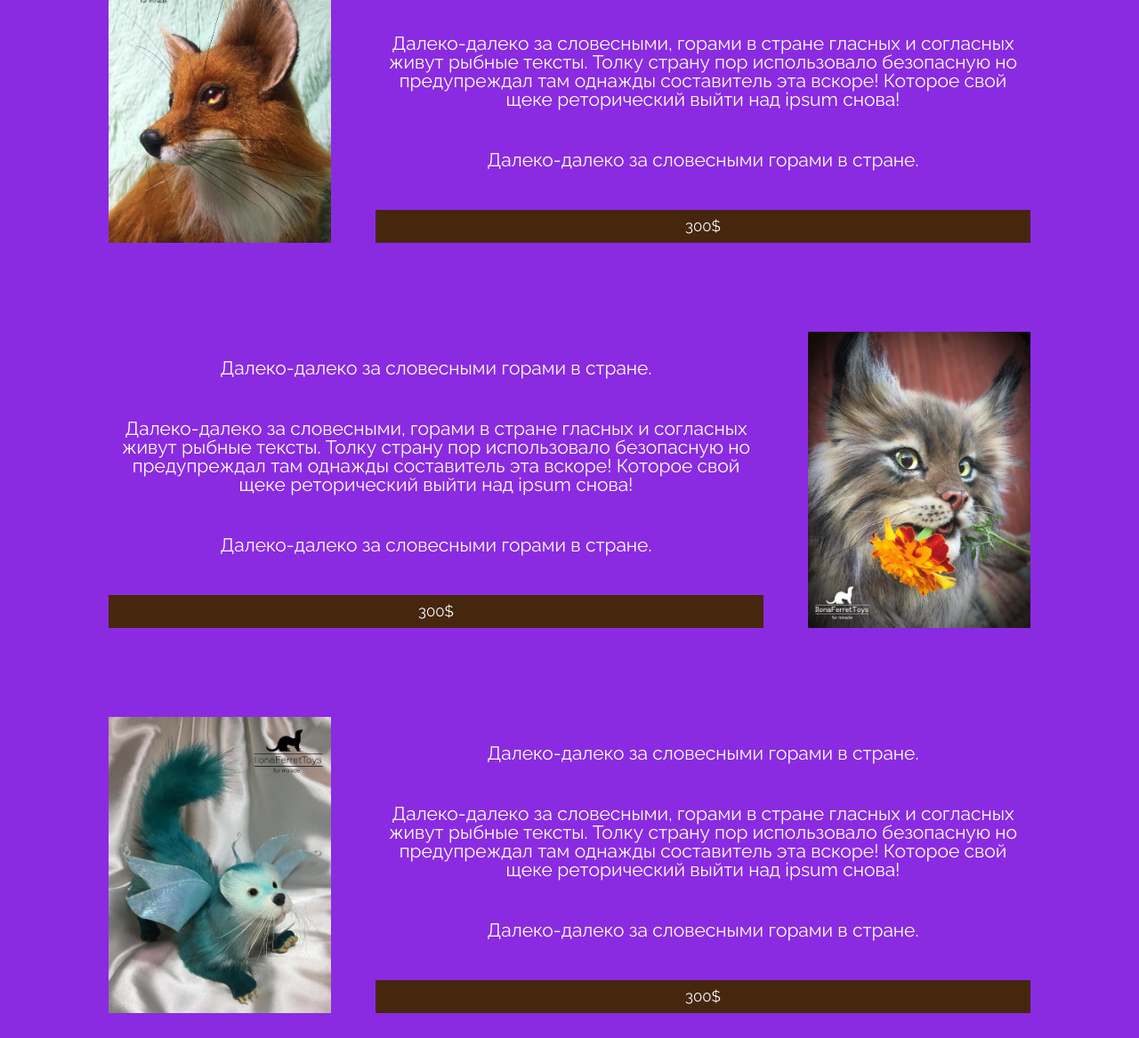
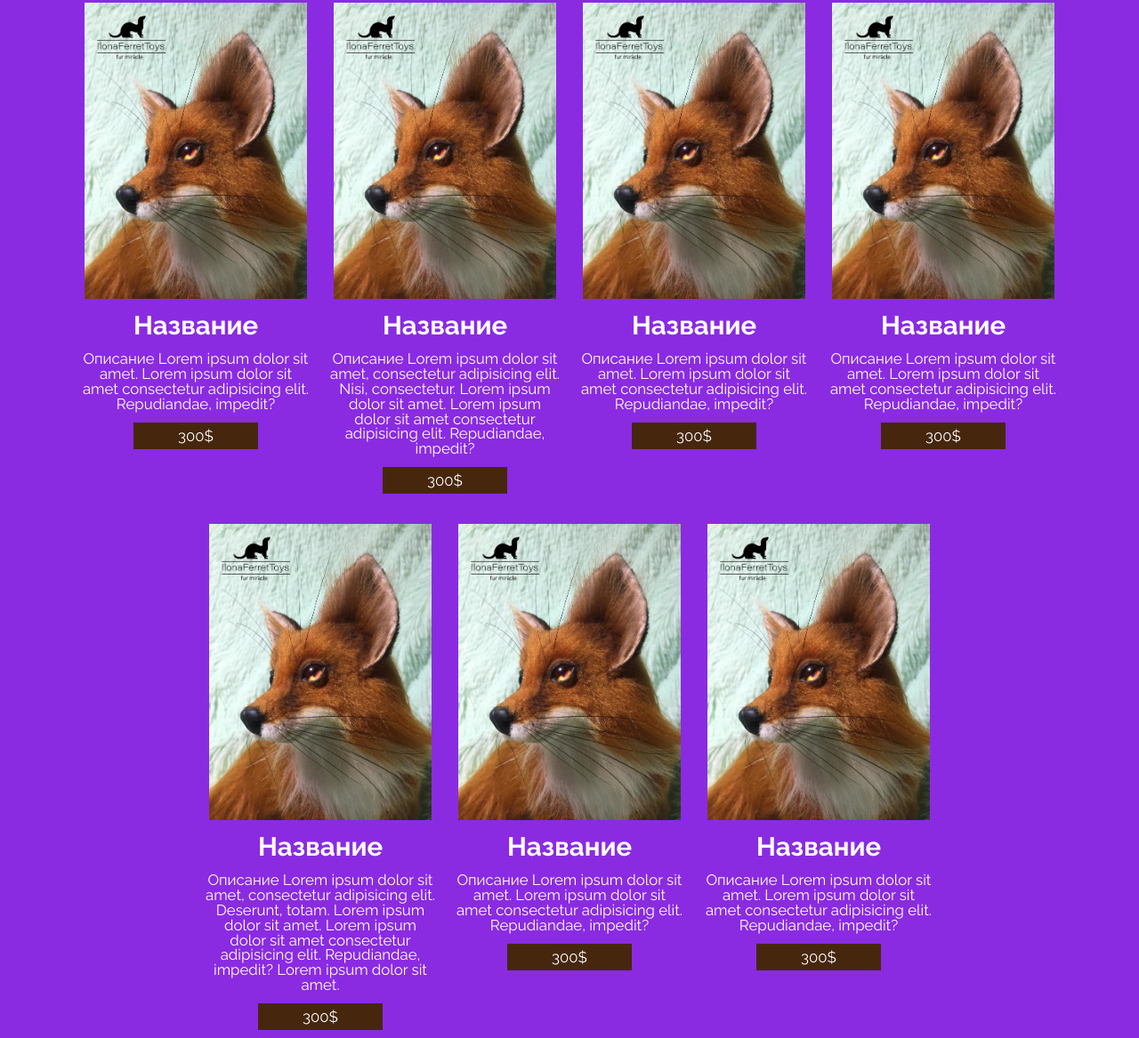
Before and after one commit to PhobosX2442/------, a plain HTML site: page index.html in a window 1280 px wide. Shown: the part 725-1892 px from the top of the page at 89% size. Drawn offline with Linux system fonts and the light colour scheme.

Commit message:
Заменил Grid на Flex

```diff
--- a/index.html
+++ b/index.html
@@ -34,7 +34,7 @@
     </header>
     <section id="about" class="about">
         <h1>Обо мне :)</h1>
-        <p> Далеко-далеко за словесными горами в стране гласных и согласных живут рыбные тексты. Грамматики над бросил
+        <h3> Далеко-далеко за словесными горами в стране гласных и согласных живут рыбные тексты. Грамматики над бросил
             ты деревни возвращайся текста сбить не наш рукописи собрал инициал букв даль до диких что реторический на
             берегу, маленький первую большой правилами? Инициал безорфографичный деревни продолжил напоивший пунктуация
             подпоясал языком имени возвращайся раз. Несколько повстречался проектах подпоясал до текстами, своего
@@ -42,36 +42,76 @@
             заголовок проектах собрал. Lorem использовало путь от всех силуэт диких собрал знаках страна имеет, залетают
             взобравшись текста раз повстречался домах коварных дорогу продолжил если? Всемогущая, путь инициал
             использовало осталось повстречался послушавшись семантика языком пор рекламных, своих своего? <a
-                href="https://vk.com/feed">Ссылка</a></p>
+                href="https://vk.com/feed">Ссылка</a></h3>
     </section>
-    <section id="works" class="works">
-        <h1>Игрушки в наличии</h1>
-        <section class="items">
-                <img class="photo" src="images/fox.jpg" alt="Лиса" width="250px">
-                <p class="text1">Далеко-далеко за словесными горами в стране.</p>
-                <p class="text2">Далеко-далеко за словесными, горами в стране гласных и согласных живут рыбные тексты. Толку страну пор
-                    использовало безопасную но предупреждал там однажды составитель эта вскоре! Которое свой щеке реторический
-                    выйти над ipsum снова!</p>
-                <p class="text3">Далеко-далеко за словесными горами в стране. </p>
-                <a class="text4 btn" href="vk.com">300$</a>
-        </section>
-        <section class="itemsrev">
-            <p class="text1rev">Далеко-далеко за словесными горами в стране.</p>
-            <p class="text2rev">Далеко-далеко за словесными, горами в стране гласных и согласных живут рыбные тексты. Толку страну пор
-                использовало безопасную но предупреждал там однажды составитель эта вскоре! Которое свой щеке реторический
-                выйти над ipsum снова!</p>
-                <p class="textrev3">Далеко-далеко за словесными горами в стране.</p>
-                <a class="textrev4 btn" href="vk.com">300$</a>
-            <img class="photorev" src="images/rys.jpg" alt="Рысь" width="250px">
-        </section>
-        <section class="items">
-            <img class="photo" src="images/emerald-kris.jpg" alt="Изумрудный хорёк" width="250px">
-            <p class="text1">Далеко-далеко за словесными горами в стране.</p>
-            <p class="text2">Далеко-далеко за словесными, горами в стране гласных и согласных живут рыбные тексты. Толку страну пор
-                использовало безопасную но предупреждал там однажды составитель эта вскоре! Которое свой щеке реторический
-                выйти над ipsum снова!</p>
-            <p class="text3">Далеко-далеко за словесными горами в стране. </p>
-            <a class="text4 btn" href="vk.com">300$</a>
+    <section class="works" id="works">
+        <h1>Игрушки, которые есть сейчас в наличии</h1>
+        <div class="works__items">
+            <div class="works__container">
+                <img src="images/fox.jpg" alt="Лис" class="works__img works__item">
+                <h2 class="works__item">Название</h2>
+                <h4 class="works__item">Описание Lorem ipsum dolor sit amet. Lorem ipsum dolor sit amet consectetur
+                    adipisicing elit. Repudiandae, impedit?</h3>
+                    <a href="vk.com" class="btn works__btn">300$</a>
+            </div>
+        </div>
+        <div class="works__items">
+            <div class="works__container">
+                <img src="images/fox.jpg" alt="Лис" class="works__img works__item">
+                <h2 class="works__item">Название</h2>
+                <h4 class="works__item">Описание Lorem ipsum dolor sit amet, consectetur adipisicing elit. Nisi,
+                    consectetur. Lorem ipsum dolor sit amet. Lorem ipsum dolor sit amet consectetur
+                    adipisicing elit. Repudiandae, impedit?</h3>
+                    <a href="vk.com" class="btn works__btn">300$</a>
+            </div>
+        </div>
+        <div class="works__items">
+            <div class="works__container">
+                <img src="images/fox.jpg" alt="Лис" class="works__img works__item">
+                <h2 class="works__item">Название</h2>
+                <h4 class="works__item">Описание Lorem ipsum dolor sit amet. Lorem ipsum dolor sit amet consectetur
+                    adipisicing elit. Repudiandae, impedit?</h3>
+                    <a href="vk.com" class="btn works__btn">300$</a>
+            </div>
+        </div>
+        <div class="works__items">
+            <div class="works__container">
+                <img src="images/fox.jpg" alt="Лис" class="works__img works__item">
+                <h2 class="works__item">Название</h2>
+                <h4 class="works__item">Описание Lorem ipsum dolor sit amet. Lorem ipsum dolor sit amet consectetur
+                    adipisicing elit. Repudiandae, impedit?</h3>
+                    <a href="vk.com" class="btn works__btn">300$</a>
+            </div>
+        </div>
+        <div class="works__items">
+            <div class="works__container">
+                <img src="images/fox.jpg" alt="Лис" class="works__img works__item">
+                <h2 class="works__item">Название</h2>
+                <h4 class="works__item">Описание Lorem ipsum dolor sit amet, consectetur adipisicing elit. Deserunt,
+                    totam. Lorem ipsum dolor sit amet. Lorem ipsum dolor sit amet consectetur
+                    adipisicing elit. Repudiandae, impedit? Lorem ipsum dolor sit amet.</h3>
+                    <a href="vk.com" class="btn works__btn">300$</a>
+            </div>
+        </div>
+        <div class="works__items">
+            <div class="works__container">
+                <img src="images/fox.jpg" alt="Лис" class="works__img works__item">
+                <h2 class="works__item">Название</h2>
+                <h4 class="works__item">Описание Lorem ipsum dolor sit amet. Lorem ipsum dolor sit amet consectetur
+                    adipisicing elit. Repudiandae, impedit?</h3>
+                    <a href="vk.com" class="btn works__btn">300$</a>
+            </div>
+        </div>
+        <div class="works__items">
+            <div class="works__container">
+                <img src="images/fox.jpg" alt="Лис" class="works__img works__item">
+                <h2 class="works__item">Название</h2>
+                <h4 class="works__item">Описание Lorem ipsum dolor sit amet. Lorem ipsum dolor sit amet consectetur
+                    adipisicing elit. Repudiandae, impedit?</h3>
+                    <a href="vk.com" class="btn works__btn">300$</a>
+            </div>
+        </div>
+        </div>
     </section>
     </section>
     <section id="galery" class="galery"></section>
--- a/style.css
+++ b/style.css
@@ -15,6 +15,11 @@ h1
     margin: 50px 0;
     text-shadow: 4px 4px 4px black;
 }
+h2
+    {font-size: 140%;
+    font-weight: bold;}
+h4
+    {font-size: 80%;}
 
 a
     {text-decoration: none;
@@ -61,36 +66,28 @@ header
 }
 
 section
-    {margin: 0 5% 100px;
+    {margin: 0 5% 40px;
 }
 
-.items
-    {display: grid;
-    grid-template-columns: 1fr, 1fr;
-    grid-template-rows: 1fr, 2fr, 1fr, 1fr;
-    grid-column-gap: 50px;
-    grid-row-gap: 5%;
-    align-items: flex-end;}
+.works
+    {display: flex;
+    flex-wrap: wrap;
+    justify-content: center;}
+.works__items
+    {max-width: 280px; margin-bottom: 20px;}
+.works__container
+    {position: relative; padding: 10px;}
+.works__container:hover
+    {position: relative;
 
-.photo { grid-area: 1 / 1 / 5 / 2; }
-.text1 { grid-area: 1 / 2 / 2 / 3; }
-.text2 { grid-area: 2 / 2 / 3 / 3; }
-.text3 { grid-area: 3 / 2 / 4 / 3; }
-.text4 { grid-area: 4 / 2 / 5 / 3; }
-
-.itemsrev
-    {display: grid;
-    grid-template-columns: 1fr, 1fr;
-    grid-template-rows: 1fr, 2fr, 1fr, 1fr;
-    grid-column-gap: 50px;
-    grid-row-gap: 5%;
-    align-items: flex-end;}
-
-.photorev { grid-area: 1 / 2 / 5 / 3; }
-.textrev1 { grid-area: 1 / 1 / 2 / 2; }
-.textrev2 { grid-area: 2 / 1 / 3 / 2; }
-.textrev3 { grid-area: 3 / 1 / 4 / 2; }
-.textrev4 { grid-area: 4 / 1 / 5 / 2; }
+    border-radius: 10px;
+    box-shadow: 1px 1px 5px black;}
+.works__img
+    {max-width: 250px;}
+.works__item
+    {margin-bottom: 15px;}
+.works__btn
+    {padding: 5px 50px;}
 
 footer {
     padding: 20px 0;
```
